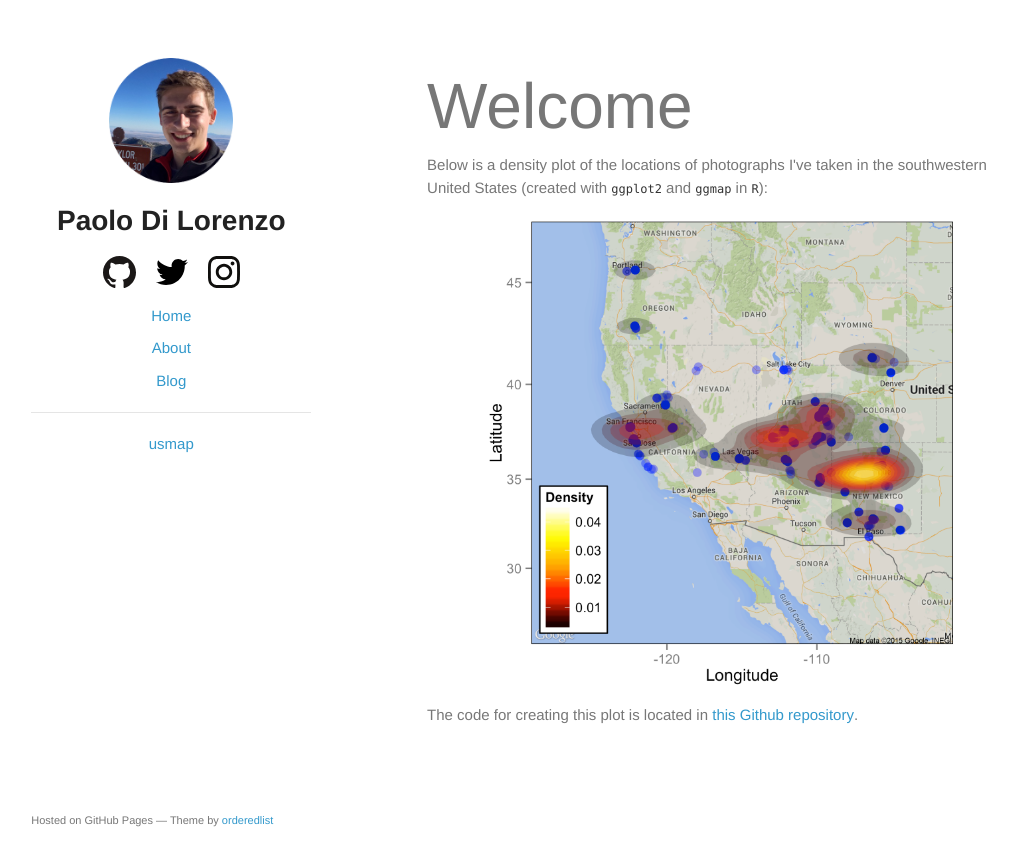
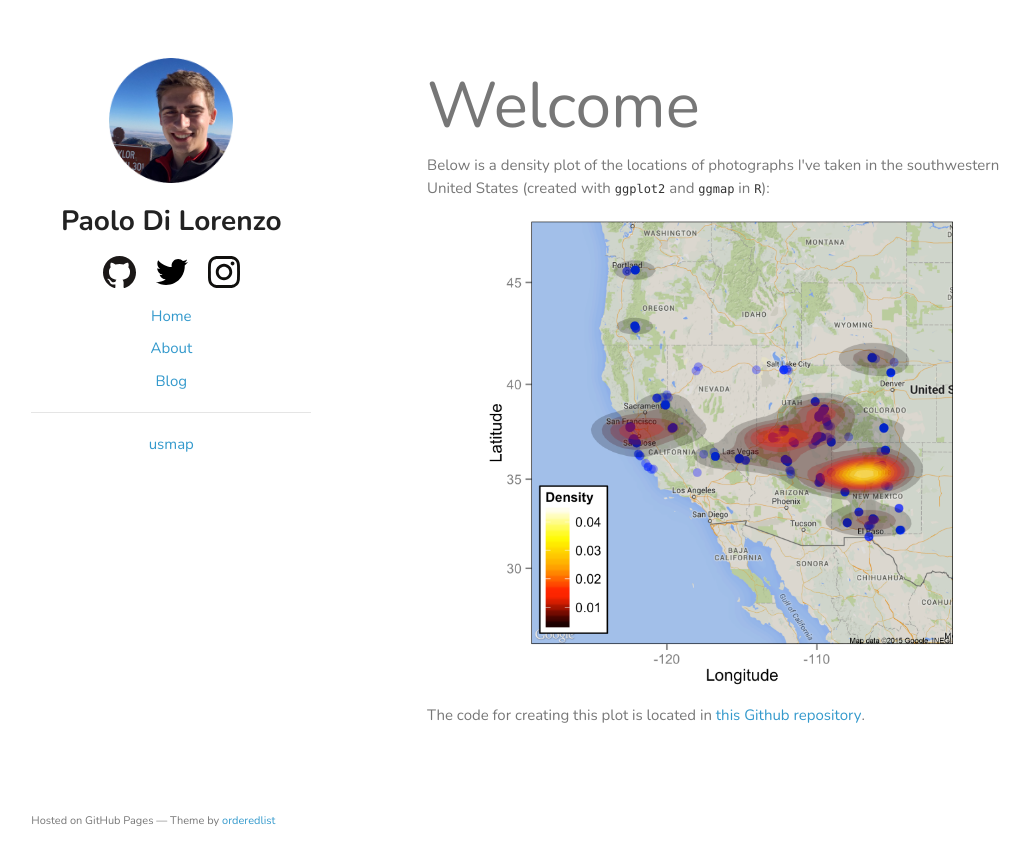
Before and after one commit to pdil/website-Jekyll, a Jekyll site: the page built from index.html, in a window 1280 px wide. Shown: the top 866 px of the page, without its empty margins (114-1144 px from the left). Built offline with Jekyll 4.4.1, drawn with Linux system fonts in a browser that asks for light colours.

Commit message:
Add Nunito font if available

```diff
--- a/stylesheets/styles.css
+++ b/stylesheets/styles.css
@@ -1,8 +1,8 @@
-@import url(https://fonts.googleapis.com/css?family=Lato:300italic,700italic,300,700);
+@import url(https://fonts.googleapis.com/css?family=Nunito:300italic,700italic,300,700);
 
 body {
   padding:50px;
-  font:15px/1.5 Avenir, "Helvetica Neue", Helvetica, Arial, sans-serif;
+  font:15px/1.5 Nunito, Avenir, "Helvetica Neue", Helvetica, Arial, sans-serif;
   color:#777;
   font-weight:300;
 }
```
